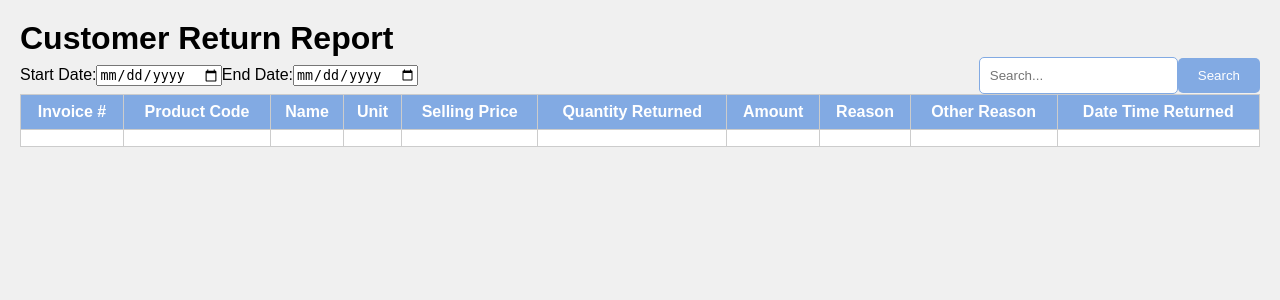
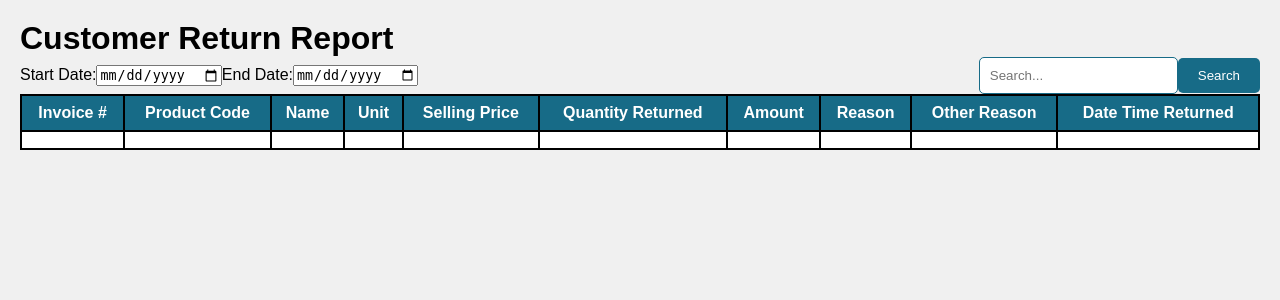
Before and after one commit to ViverIT1/WebBasedPOS, a PHP site: page /cusreturnreport.html in a window 1280 px wide. Shown: the top 300 px of the page. Run offline with PHP 8.4, Linux system fonts and the light colour scheme; lists and menus that the app fills with data are empty.

Commit message:
change the color design of customer return report

```diff
--- a/cusreturnreport.css
+++ b/cusreturnreport.css
@@ -14,7 +14,7 @@ body {
 .header {
   display: flex;
   text-align: left;
-  color: #333;
+  color: black;
   margin-bottom: 20px;
 }
 
@@ -26,13 +26,13 @@ body {
 
   .content-table th,
   .content-table td {
-    border: 1px solid #ccc;
+    border: 2px solid black;
     padding: 8px;
     text-align: center;
   }
 
   .content-table th {
-    background-color: #82AAE3;
+    background-color: #176B87;
     color: white;
   }
 
@@ -55,14 +55,14 @@ body {
 /* Style for the search input */
 .search-form input[type="search"] {
     padding: 10px;
-    border: 1px solid #82AAE3;
+    border: 1px solid #176B87;
     border-radius: 5px;
 }
 
 /* Style for the search button */
 .search-form button[type="submit"] {
     padding: 10px 20px;
-    background-color: #82AAE3;
+    background-color: #176B87;
     color: white;
     border: none;
     border-radius: 5px;
@@ -70,5 +70,5 @@ body {
 }
 
 .search-form button[type="submit"]:hover {
-    background-color: #91D8E4;
+    background-color: #64CCC5;
 }
```
